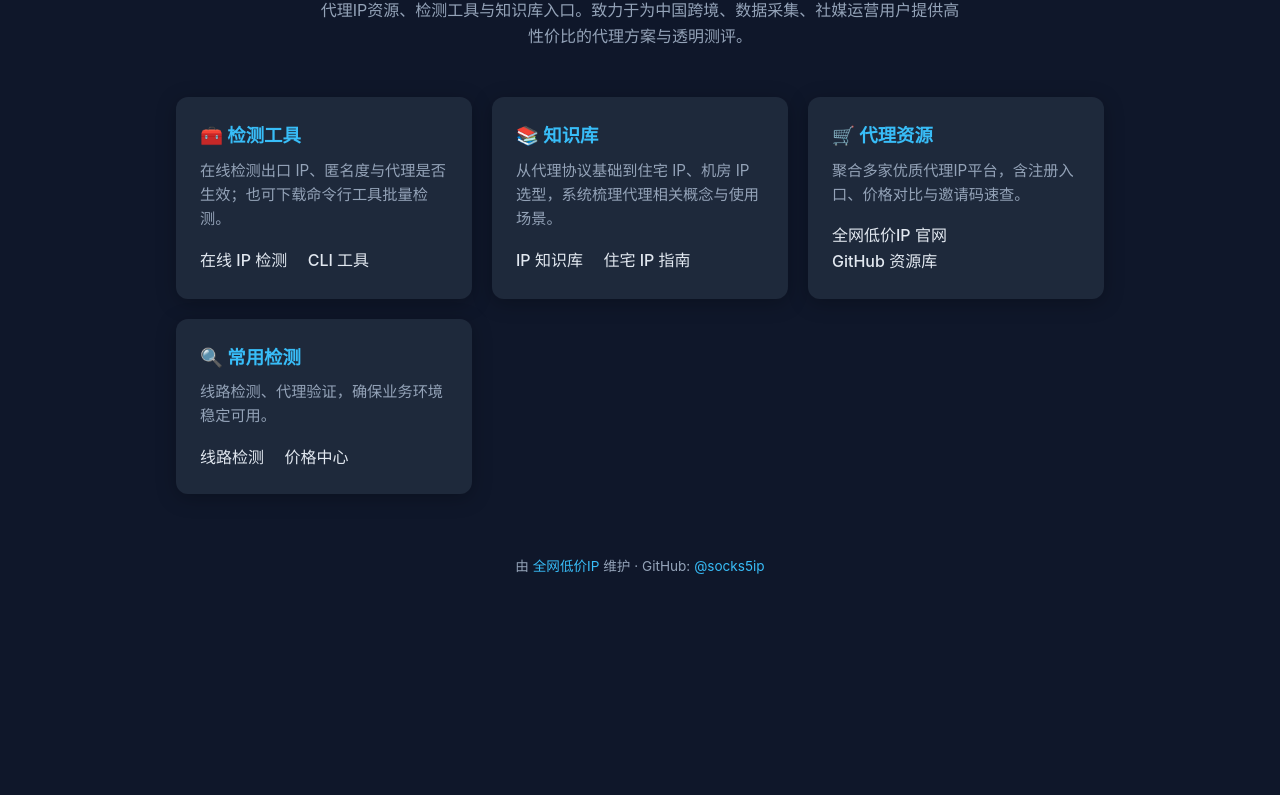
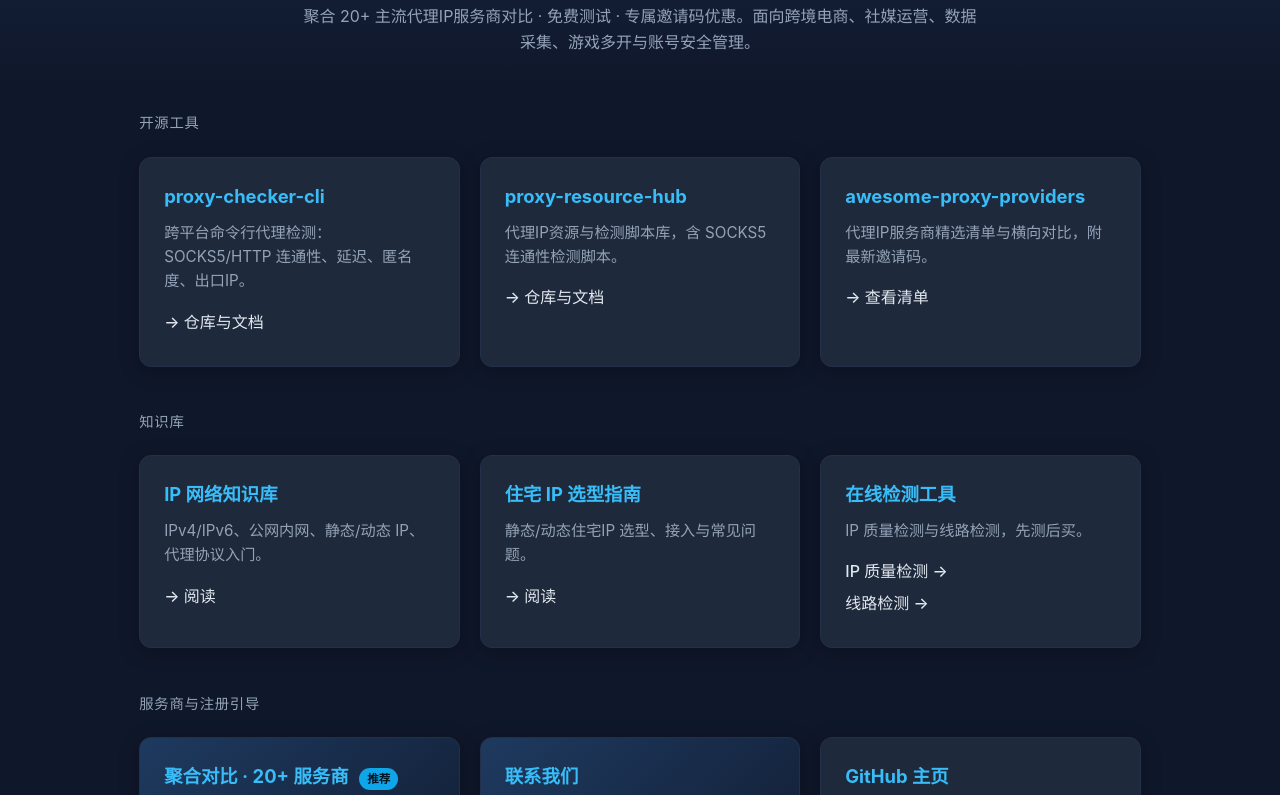
Before and after one commit to socks5ip/socks5ip.github.io, a plain HTML site: page index.html in a window 1280 px wide. Shown: the part 109-904 px from the top of the page. Before the commit the page ends 800 px from the top, so only its background shows below. Drawn offline with Linux system fonts and the light colour scheme.

Commit message:
fix: 覆盖为含联系方式与注册引导的新版导航页

```diff
--- a/index.html
+++ b/index.html
@@ -4,58 +4,51 @@
   <meta charset="UTF-8">
   <meta name="viewport" content="width=device-width, initial-scale=1.0">
   <title>全网低价IP — 代理IP资源与工具导航</title>
-  <meta name="description" content="全网低价IP 官方导航站，聚合代理IP资源、检测工具、住宅IP知识与接入指南。">
+  <meta name="description" content="全网低价IP 官方导航站：聚合 20+ 代理IP服务商对比、SOCKS5/HTTP 检测工具、住宅IP知识与免费测试入口。">
   <style>
-    :root { --bg:#0f172a; --card:#1e293b; --text:#e2e8f0; --muted:#94a3b8; --accent:#38bdf8; }
+    :root { --bg:#0f172a; --card:#1e293b; --text:#e2e8f0; --muted:#94a3b8; --accent:#38bdf8; --accent2:#f59e0b; }
     * { box-sizing: border-box; }
-    body { margin:0; font-family: -apple-system, BlinkMacSystemFont, "Segoe UI", Roboto, "PingFang SC", "Microsoft YaHei", sans-serif; background: var(--bg); color: var(--text); line-height:1.6; }
-    header { text-align:center; padding:3rem 1rem 2rem; }
-    header h1 { font-size:2rem; margin:0 0 .5rem; }
-    header p { color:var(--muted); max-width:640px; margin:0 auto; }
-    .container { max-width:960px; margin:0 auto; padding:1rem; display:grid; grid-template-columns: repeat(auto-fit, minmax(280px,1fr)); gap:1.25rem; }
-    .card { background:var(--card); border-radius:12px; padding:1.5rem; box-shadow:0 4px 20px rgba(0,0,0,.25); transition: transform .15s; }
-    .card:hover { transform: translateY(-3px); }
-    .card h2 { margin:0 0 .5rem; font-size:1.15rem; color:var(--accent); }
+    body { margin:0; font-family:-apple-system,BlinkMacSystemFont,"Segoe UI",Roboto,"PingFang SC","Microsoft YaHei",sans-serif; background:var(--bg); color:var(--text); line-height:1.6; }
+    header { text-align:center; padding:3.2rem 1rem 2rem; background:linear-gradient(180deg,#16233f,#0f172a); }
+    header h1 { font-size:2.1rem; margin:0 0 .5rem; }
+    header p { color:var(--muted); max-width:680px; margin:0 auto; }
+    .container { max-width:1040px; margin:0 auto; padding:1.2rem; display:grid; grid-template-columns:repeat(auto-fit,minmax(280px,1fr)); gap:1.25rem; }
+    .card { background:var(--card); border-radius:12px; padding:1.5rem; box-shadow:0 4px 20px rgba(0,0,0,.25); border:1px solid #243049; }
+    .card h2 { margin:0 0 .6rem; font-size:1.15rem; color:var(--accent); }
     .card p { color:var(--muted); font-size:.95rem; margin:0 0 1rem; }
-    .card a { color:var(--text); text-decoration:none; display:inline-block; margin-right:1rem; font-weight:500; }
-    .card a:hover { text-decoration:underline; color:var(--accent); }
-    footer { text-align:center; padding:2rem 1rem 3rem; color:var(--muted); font-size:.85rem; }
+    .card a { color:var(--text); text-decoration:none; display:block; margin:.4rem 0; font-weight:500; }
+    .card a:hover { color:var(--accent); text-decoration:underline; }
+    .cta { background:linear-gradient(135deg,#1e3a5f,#0f172a); }
+    .cta .wx { color:var(--accent2); font-weight:700; font-size:1.1rem; }
+    .badge { display:inline-block; background:#0ea5e9; color:#03121f; font-size:.72rem; padding:.1rem .5rem; border-radius:999px; margin-left:.4rem; font-weight:700; }
+    footer { text-align:center; padding:2.2rem 1rem 3rem; color:var(--muted); font-size:.85rem; }
     footer a { color:var(--accent); text-decoration:none; }
+    .section-title { max-width:1040px; margin:1.5rem auto .2rem; padding:0 1.2rem; color:var(--muted); font-size:.9rem; letter-spacing:.05em; }
   </style>
 </head>
 <body>
   <header>
-    <h1>全网低价IP</h1>
-    <p>代理IP资源、检测工具与知识库入口。致力于为中国跨境、数据采集、社媒运营用户提供高性价比的代理方案与透明测评。</p>
+    <h1>全网低价IP · 代理IP资源导航</h1>
+    <p>聚合 20+ 主流代理IP服务商对比 · 免费测试 · 专属邀请码优惠。面向跨境电商、社媒运营、数据采集、游戏多开与账号安全管理。</p>
   </header>
-  <main class="container">
-    <section class="card">
-      <h2>🧰 检测工具</h2>
-      <p>在线检测出口 IP、匿名度与代理是否生效；也可下载命令行工具批量检测。</p>
-      <a href="https://socks5ip.com.cn/ip-check" target="_blank">在线 IP 检测</a>
-      <a href="https://github.com/socks5ip/proxy-checker-cli" target="_blank">CLI 工具</a>
-    </section>
-    <section class="card">
-      <h2>📚 知识库</h2>
-      <p>从代理协议基础到住宅 IP、机房 IP 选型，系统梳理代理相关概念与使用场景。</p>
-      <a href="https://github.com/socks5ip/ip-zhishi-base" target="_blank">IP 知识库</a>
-      <a href="https://github.com/socks5ip/residential-ip-guide-cn" target="_blank">住宅 IP 指南</a>
-    </section>
-    <section class="card">
-      <h2>🛒 代理资源</h2>
-      <p>聚合多家优质代理IP平台，含注册入口、价格对比与邀请码速查。</p>
-      <a href="https://socks5ip.com.cn" target="_blank">全网低价IP 官网</a>
-      <a href="https://github.com/socks5ip/proxy-resource-hub" target="_blank">GitHub 资源库</a>
-    </section>
-    <section class="card">
-      <h2>🔍 常用检测</h2>
-      <p>线路检测、代理验证，确保业务环境稳定可用。</p>
-      <a href="https://socks5ip.com.cn/proxy-check" target="_blank">线路检测</a>
-      <a href="https://socks5ip.com.cn/jiagezhongxin" target="_blank">价格中心</a>
-    </section>
-  </main>
-  <footer>
-    <p>由 <a href="https://socks5ip.com.cn" target="_blank">全网低价IP</a> 维护 · GitHub: <a href="https://github.com/socks5ip" target="_blank">@socks5ip</a></p>
-  </footer>
+  <div class="section-title">开源工具</div>
+  <div class="container">
+    <div class="card"><h2>proxy-checker-cli</h2><p>跨平台命令行代理检测：SOCKS5/HTTP 连通性、延迟、匿名度、出口IP。</p><a href="https://github.com/socks5ip/proxy-checker-cli">→ 仓库与文档</a></div>
+    <div class="card"><h2>proxy-resource-hub</h2><p>代理IP资源与检测脚本库，含 SOCKS5 连通性检测脚本。</p><a href="https://github.com/socks5ip/proxy-resource-hub">→ 仓库与文档</a></div>
+    <div class="card"><h2>awesome-proxy-providers</h2><p>代理IP服务商精选清单与横向对比，附最新邀请码。</p><a href="https://github.com/socks5ip/awesome-proxy-providers">→ 查看清单</a></div>
+  </div>
+  <div class="section-title">知识库</div>
+  <div class="container">
+    <div class="card"><h2>IP 网络知识库</h2><p>IPv4/IPv6、公网内网、静态/动态 IP、代理协议入门。</p><a href="https://github.com/socks5ip/ip-zhishi-base">→ 阅读</a></div>
+    <div class="card"><h2>住宅 IP 选型指南</h2><p>静态/动态住宅IP 选型、接入与常见问题。</p><a href="https://github.com/socks5ip/residential-ip-guide-cn">→ 阅读</a></div>
+    <div class="card"><h2>在线检测工具</h2><p>IP 质量检测与线路检测，先测后买。</p><a href="https://socks5ip.com.cn/ip-check">IP 质量检测 →</a><a href="https://socks5ip.com.cn/proxy-check">线路检测 →</a></div>
+  </div>
+  <div class="section-title">服务商与注册引导</div>
+  <div class="container">
+    <div class="card cta"><h2>聚合对比 · 20+ 服务商 <span class="badge">推荐</span></h2><p>全平台实时价格、类型、地区、邀请码与免费测试入口，一站对比。</p><a href="https://socks5ip.com.cn">→ 进入全网低价IP主站</a><a href="https://socks5ip.com.cn/jiagezhongxin">价格中心 →</a><a href="https://socks5ip.com.cn/dailigongjuzhongxin">工具中心 →</a></div>
+    <div class="card cta"><h2>联系我们</h2><p>商务合作、邀请码咨询、平台接入，欢迎直接加微信 / QQ。</p><p class="wx">微信：17720135827</p><p class="wx">QQ：878989347</p><a href="https://socks5ip.com.cn">官网：socks5ip.com.cn</a></div>
+    <div class="card"><h2>GitHub 主页</h2><p>所有开源工具与清单的入口。</p><a href="https://github.com/socks5ip">→ github.com/socks5ip</a></div>
+  </div>
+  <footer>全网低价IP · <a href="https://socks5ip.com.cn">socks5ip.com.cn</a> ｜ 本站为 GitHub Pages 托管，内容仅供选型参考，请遵守当地法律法规合规使用。<br>微信 17720135827 ｜ QQ 878989347</footer>
 </body>
 </html>
```
